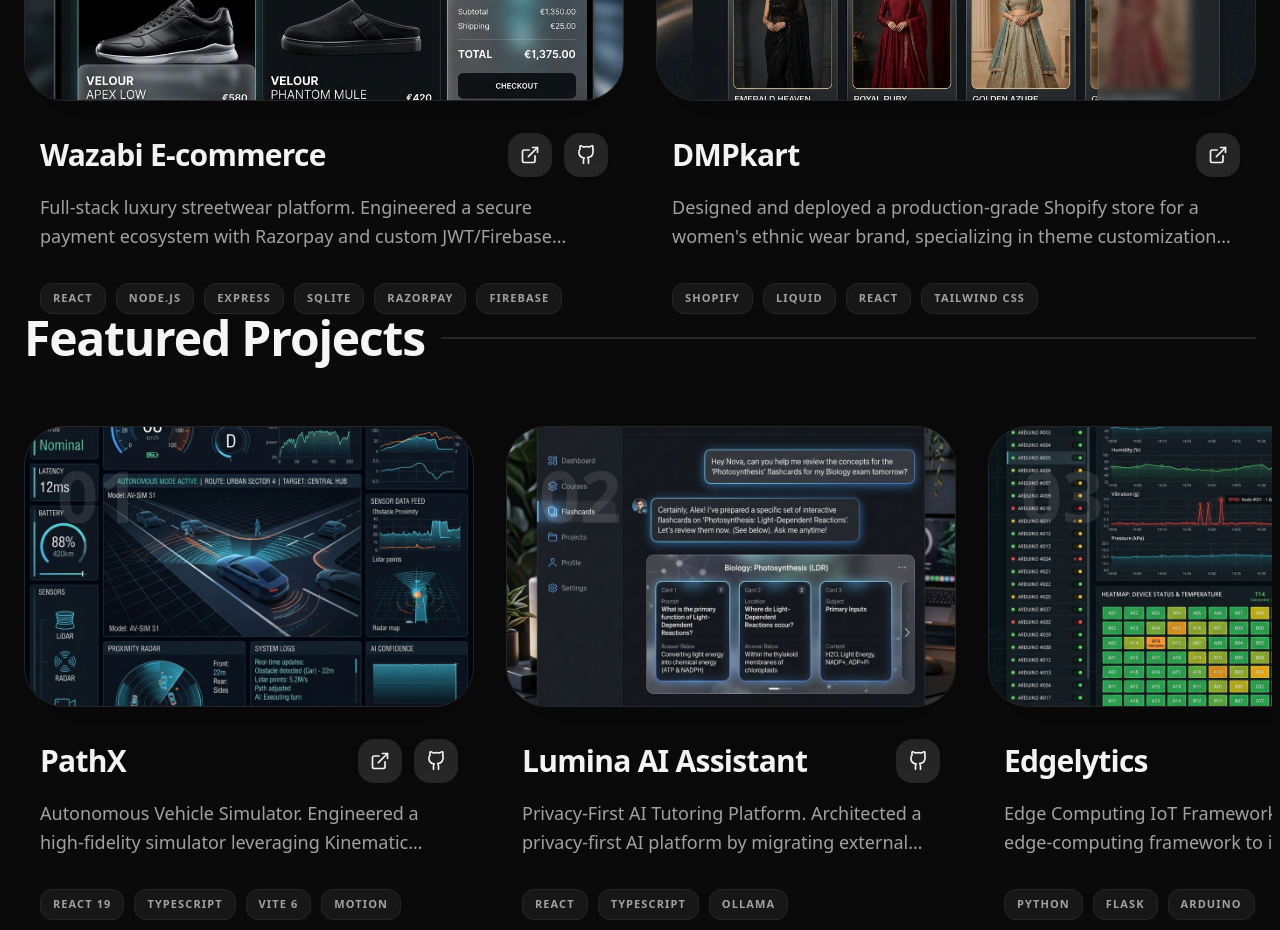
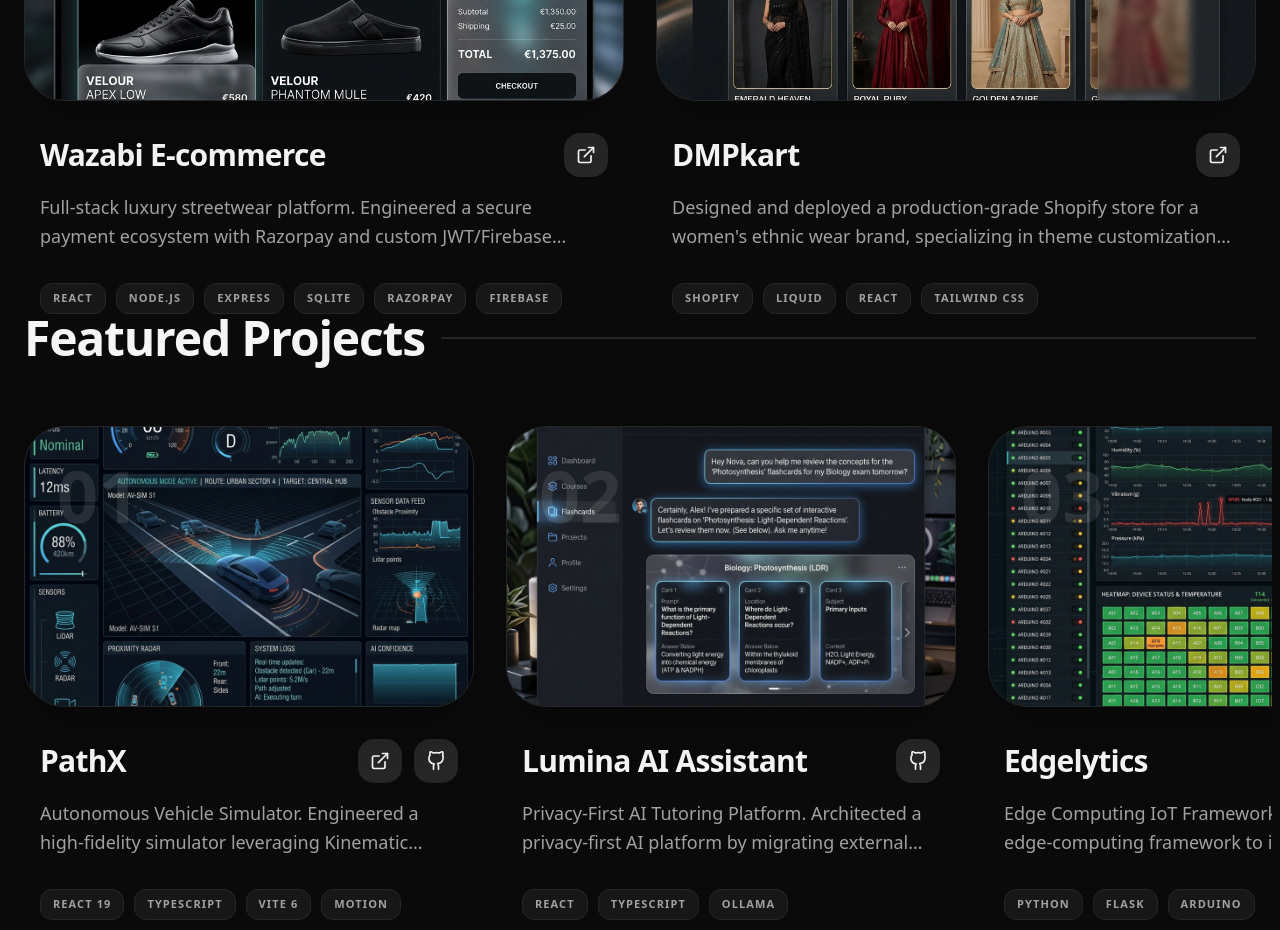
Before and after one commit to allenchandev25-del/allenchandev_portfolio, a React (Vite) app: page / in a window 1280 px wide. Shown: the part 3080-4010 px from the top of the page. Built offline with nearby package versions, Linux system fonts and the light colour scheme.

Commit message:
Update App.tsx

```diff
--- a/src/App.tsx
+++ b/src/App.tsx
@@ -6,13 +6,21 @@
 import { Separator } from '@/src/components/ui/separator';
 import { InteractiveBackground } from '@/src/components/ui/mouse-animation';
 
-const selectedWorks = [
+type Project = {
+  title: string;
+  description: string;
+  image: string;
+  tech: string[];
+  link?: string;
+  github?: string;
+};
+
+const selectedWorks: Project[] = [
   {
     title: "Wazabi E-commerce",
     description: "Full-stack luxury streetwear platform. Engineered a secure payment ecosystem with Razorpay and custom JWT/Firebase authentication fallback. Implemented atomic inventory synchronization and an automated asset management pipeline.",
     image: "/wazabi.png",
     tech: ["React", "Node.js", "Express", "SQLite", "Razorpay", "Firebase"],
-    github: "https://github.com/allenchandev25-del/Wazabi",
     link: "https://wazabi.in"
   },
   {
```
